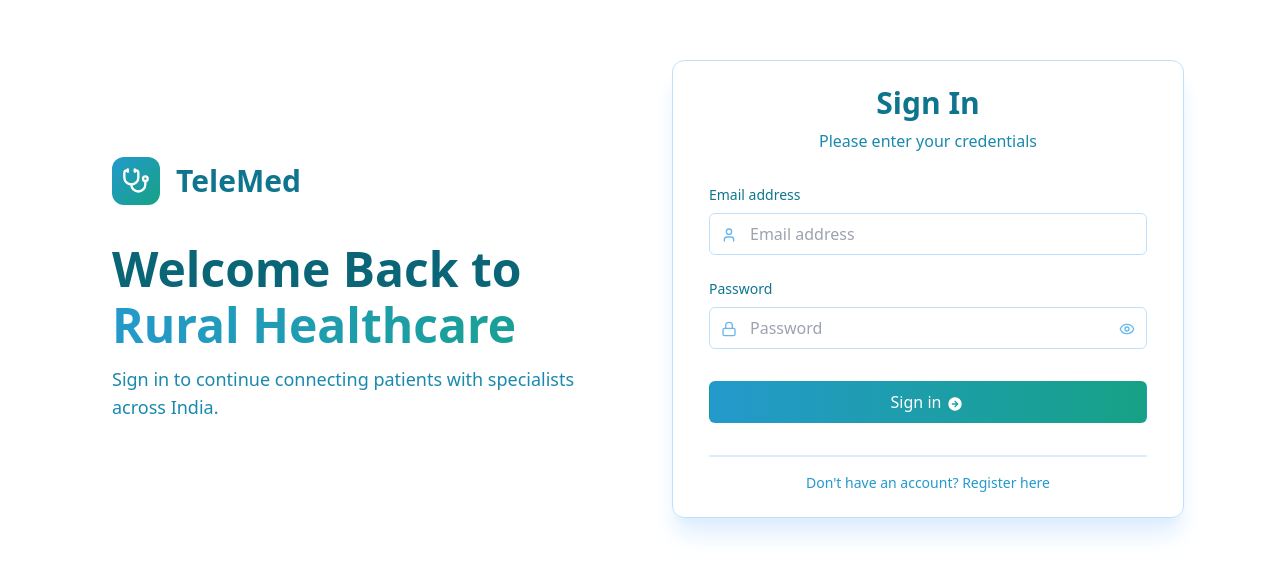
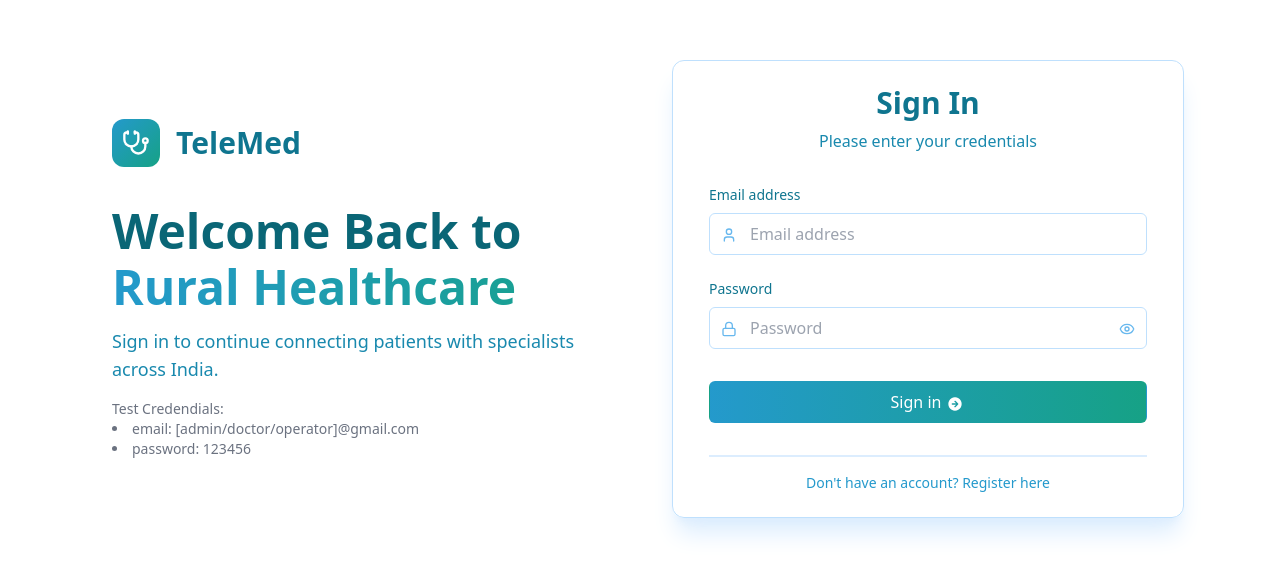
Before and after one commit to Gyanangshu/TeleMed, a React (Vite) app in the folder frontend/: page /login in a window 1280 px wide. Shown: the part 111-686 px from the top of the page. Built offline with nearby package versions, Linux system fonts and the light colour scheme; no server answers.

Commit message:
test credentials added

```diff
--- a/frontend/src/pages/auth/Login.jsx
+++ b/frontend/src/pages/auth/Login.jsx
@@ -67,6 +67,14 @@ export default function Login() {
                 Sign in to continue connecting patients with specialists across
                 India.
               </p>
+
+              <div className='text-gray-500 text-sm'>
+                <p className='font-medium'>Test Credendials:</p>
+                <ul className='list-disc list-inside'>
+                  <li>email: [admin/doctor/operator]@gmail.com</li>
+                  <li>password: 123456</li>
+                </ul>
+              </div>
             </div>
           </div>
         </div>
```
Also changed, not shown: 1 other file (tests, documents, lock files or other folders).
